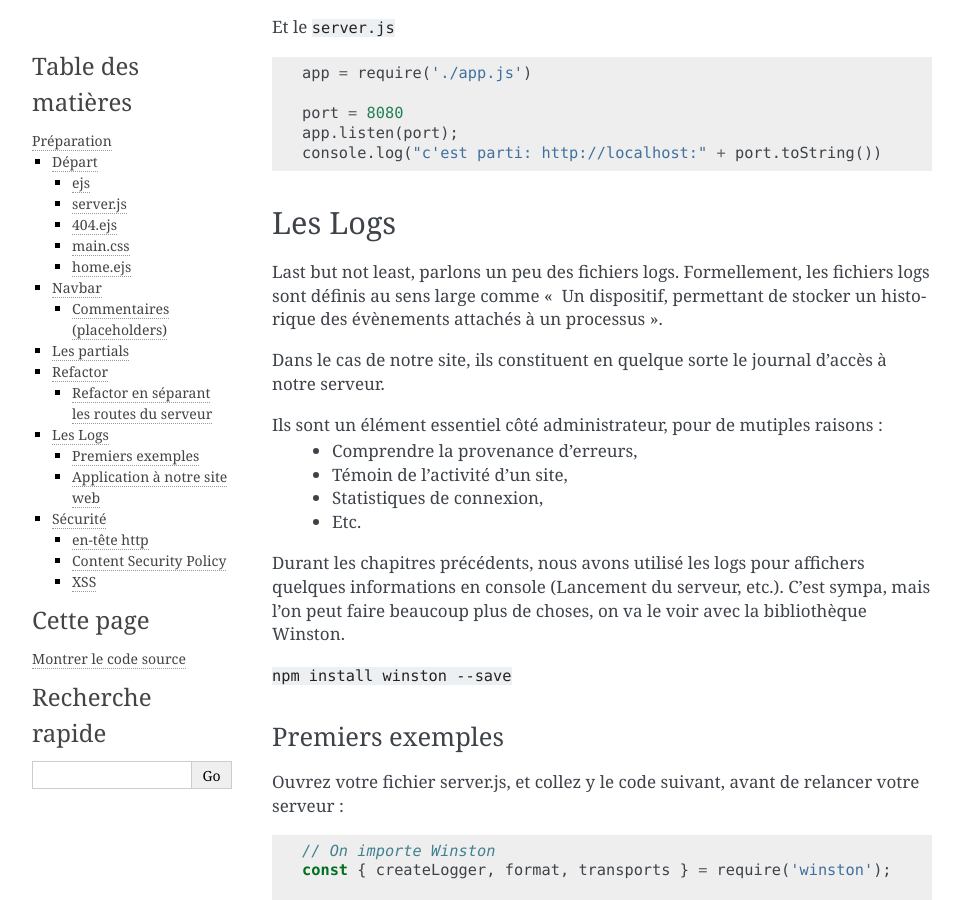
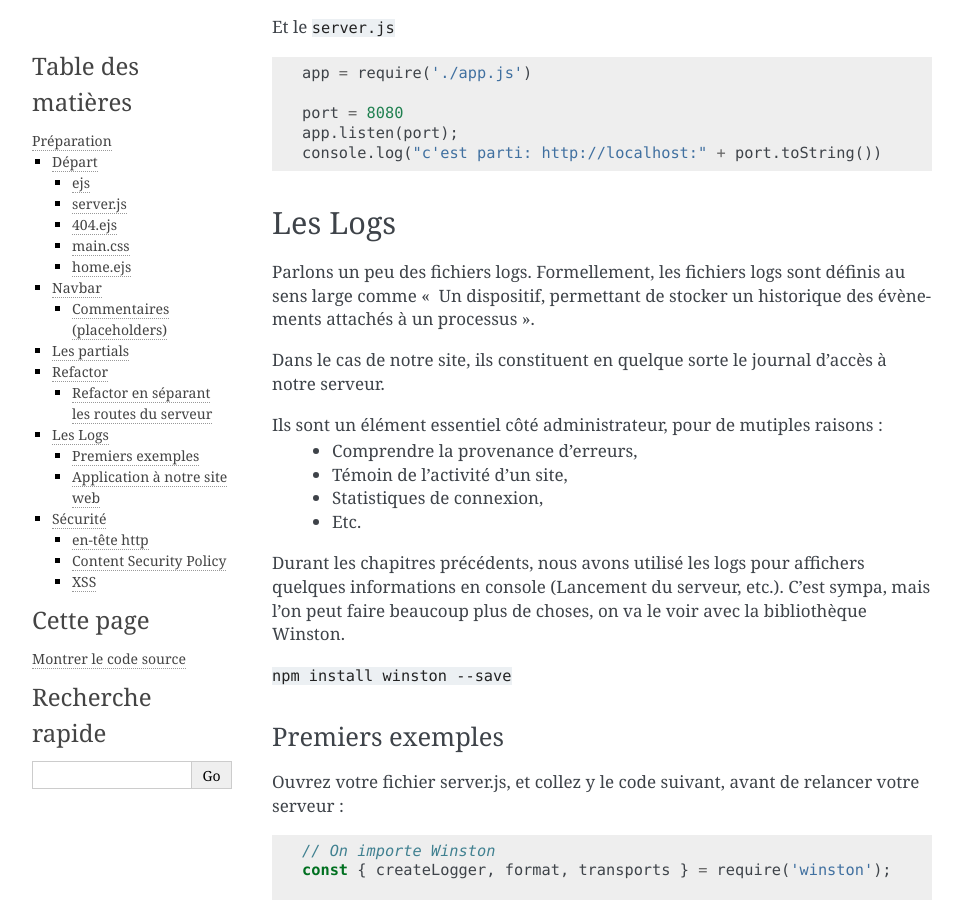
Before and after one commit to FrancoisBrucker/web_serveur, a Sphinx documentation site: the page built from source/cours_3_1_1_preparation.rst, in a window 1280 px wide and 900 px high, scrolled down 9363 px. Shown: the whole window, without its empty margins (148-1111 px from the left). Built offline with Sphinx 7.4.7, drawn with Linux system fonts in a browser that asks for light colours; some of the changed text lies outside the part shown.

```diff
--- a/source/cours_3_1_1_preparation.rst
+++ b/source/cours_3_1_1_preparation.rst
@@ -474,7 +474,7 @@ Et le :file:`server.js`
 Les Logs
 ========
 
-Last but not least, parlons un peu des fichiers logs. Formellement, les fichiers logs sont définis au sens large comme " Un dispositif, permettant de stocker un historique des évènements attachés à un processus".
+Parlons un peu des fichiers logs. Formellement, les fichiers logs sont définis au sens large comme " Un dispositif, permettant de stocker un historique des évènements attachés à un processus".
 
 Dans le cas de notre site, ils constituent en quelque sorte le journal d'accès à notre serveur.
 
```
Also changed, not shown: other parts of source/cours_3_1_1_preparation.rst (+1 -1 lines).
